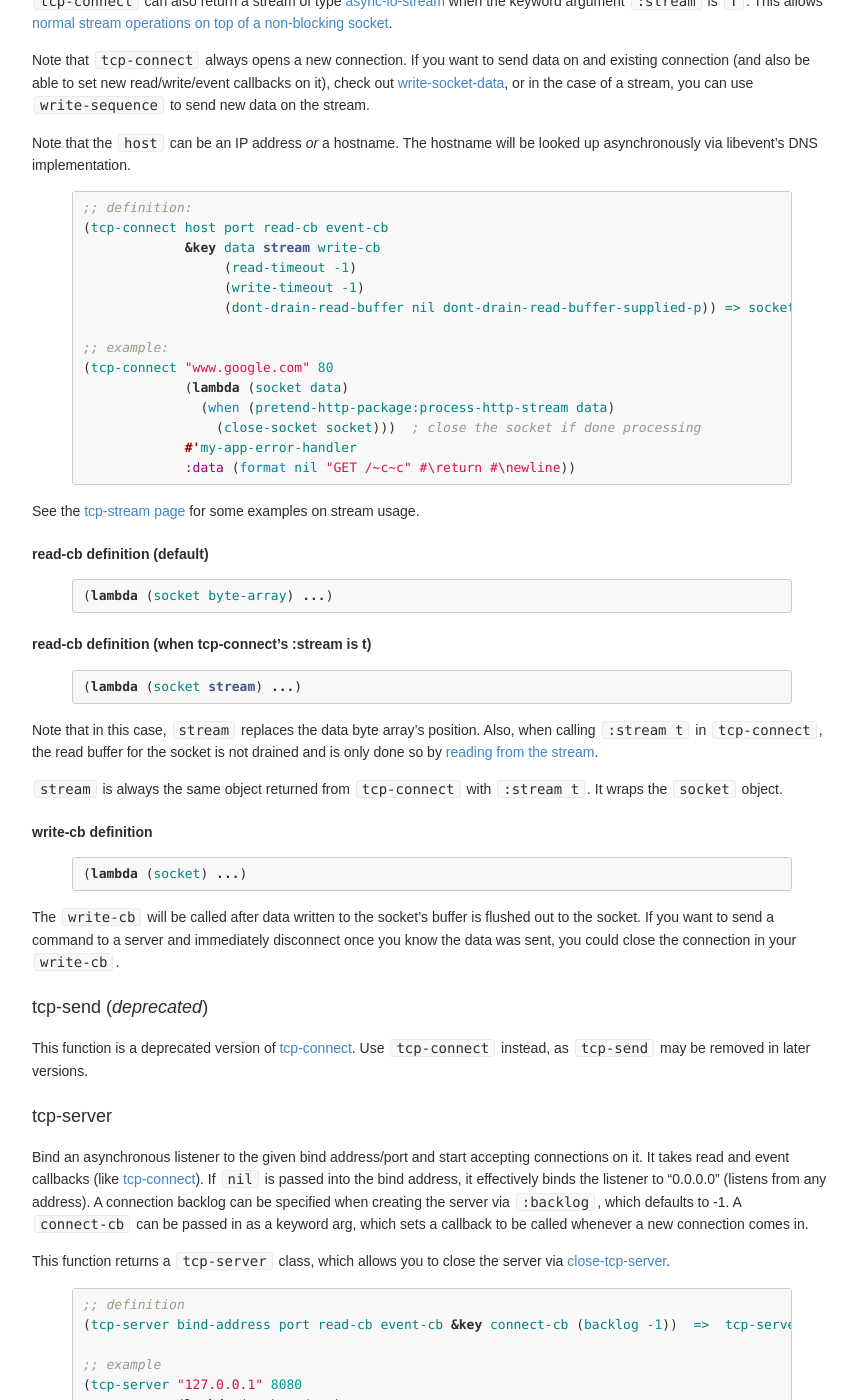
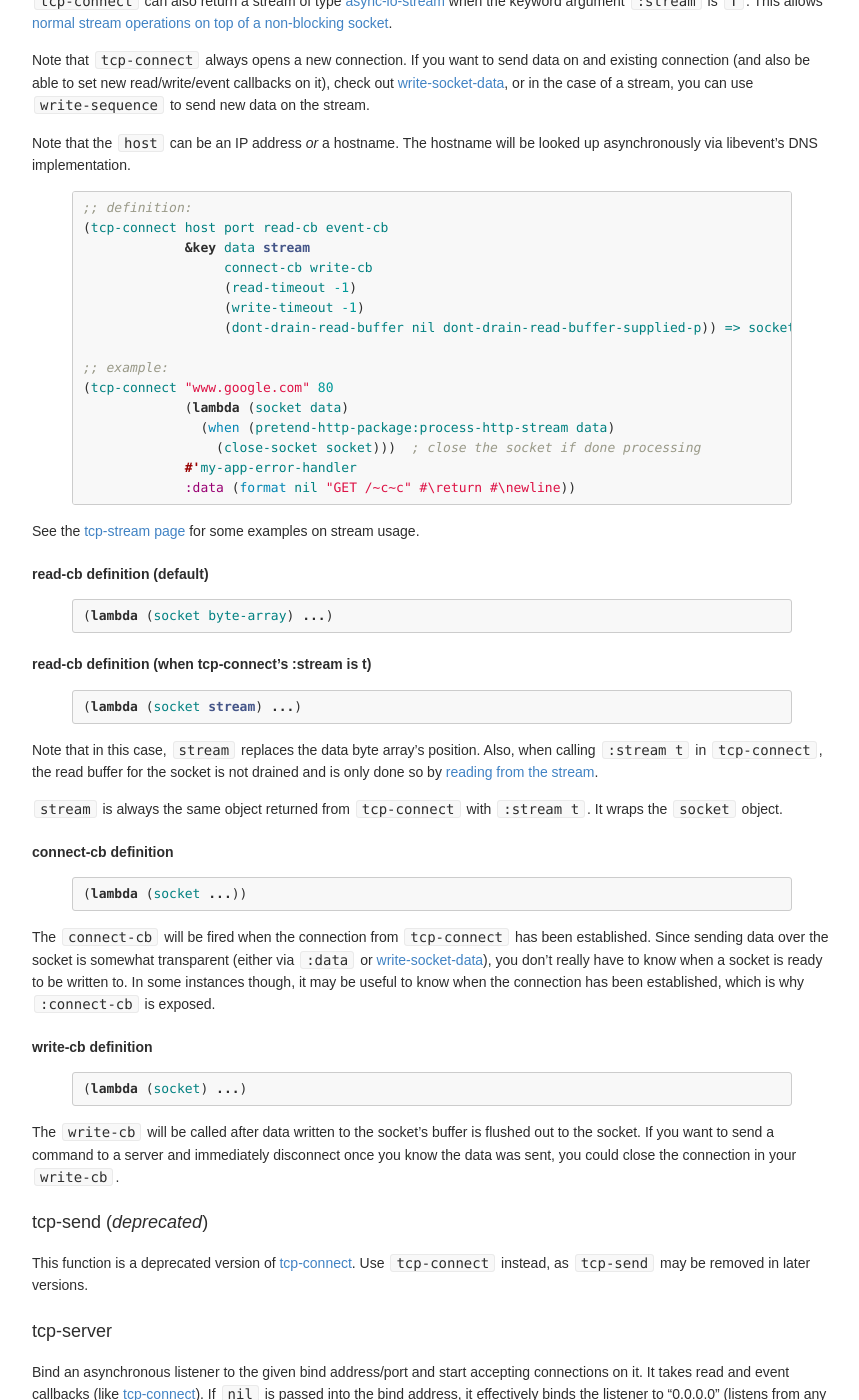
Before and after one commit to orthecreedence/cl-async, a Jekyll site: the page built from tcp.md, in a window 1280 px wide and 1400 px high, scrolled down 975 px. Shown: the whole window, without its empty margins (208-1067 px from the left). Built offline with Jekyll 4.4.1, drawn with Linux system fonts in a browser that asks for light colours; Markdown is read by kramdown in place of the engine named in the settings.

Commit message:
documenting connect-cb

```diff
--- a/tcp.md
+++ b/tcp.md
@@ -59,7 +59,8 @@ be looked up asynchronously via libevent's DNS implementation.
 {% highlight cl %}
 ;; definition:
 (tcp-connect host port read-cb event-cb
-             &key data stream write-cb
+             &key data stream
+                  connect-cb write-cb
                   (read-timeout -1)
                   (write-timeout -1)
                   (dont-drain-read-buffer nil dont-drain-read-buffer-supplied-p)) => socket
@@ -96,6 +97,19 @@ drained and is only done so by [reading from the stream](/cl-async/tcp-stream).
 
 `stream` is always the same object returned from `tcp-connect` with `:stream t`.
 It wraps the `socket` object.
+
+<a id="tcp-connect-connect-cb"></a>
+##### connect-cb definition
+{% highlight cl %}
+(lambda (socket ...))
+{% endhighlight %}
+
+The `connect-cb` will be fired when the connection from `tcp-connect` has been
+established. Since sending data over the socket is somewhat transparent (either
+via `:data` or [write-socket-data](#write-socket-data)), you don't really have
+to know when a socket is ready to be written to. In some instances though, it
+may be useful to know when the connection has been established, which is why
+`:connect-cb` is exposed.
 
 <a id="tcp-connect-write-cb"></a>
 ##### write-cb definition
```
